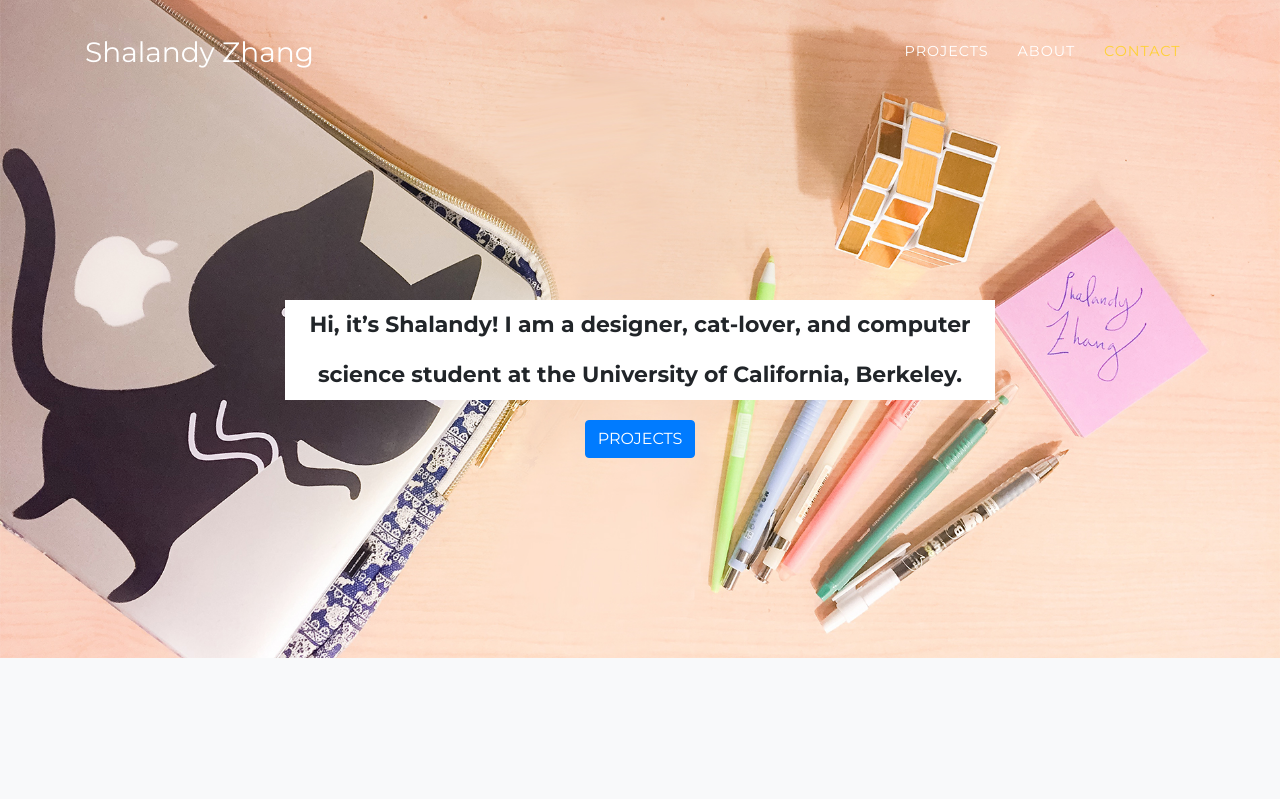
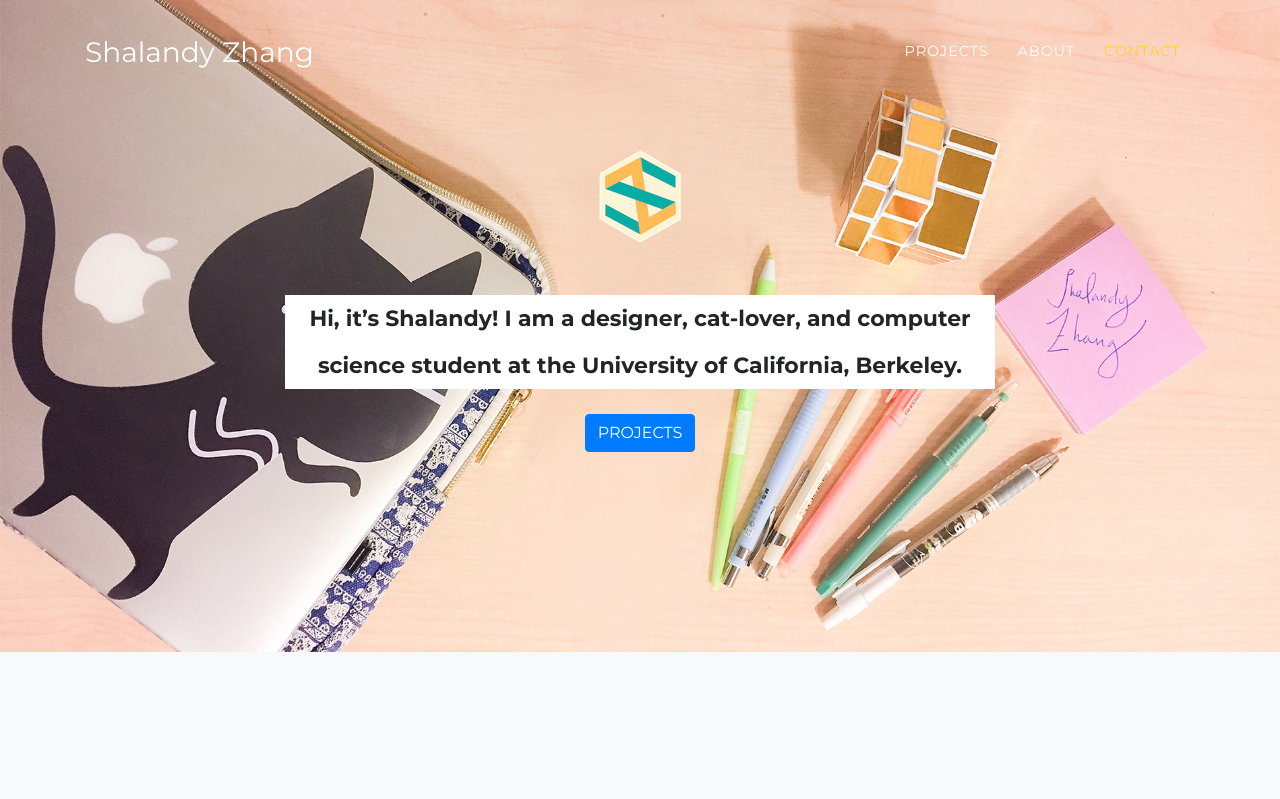
Before and after one commit to shalandy/shalandy.github.io, a website with bundled scripts: page index.html in a window 1280 px wide. Shown: the top 799 px of the page. Built offline with nearby package versions, Linux system fonts and the light colour scheme; a web font is replaced by a local one.

Commit message:
mobile responsive, contact form to email

```diff
--- a/css/main.css
+++ b/css/main.css
@@ -159,20 +159,17 @@ header.masthead {
   header.masthead .logo {
     padding-left: 200px;
     padding-right: 200px;
-    padding-top: 150px;
-    padding-bottom: 100px; }
+    padding-top: 75px; }
   header.masthead .intro-text {
-    padding-left: 200px;
-    padding-right: 200px;
-    padding-top: 150px;
+    padding-left: 20px;
+    padding-right: 20px;
+    padding-top: 25px;
     padding-bottom: 100px; }
     header.masthead .intro-text .intro-lead-in {
       background-color: white;
-      padding-left: 5px;
-      padding-right: 5px;
-      font-size: 22px;
-      font-weight: 700;
-      line-height: 40px;
+      font-size: 15px;
+      font-weight: 500;
+      line-height: 35px;
       margin-bottom: 25px;
       font-family: 'Montserrat', 'Helvetica Neue', Helvetica, Arial, sans-serif; }
     header.masthead .intro-text .intro-heading {
@@ -183,14 +180,21 @@ header.masthead {
       font-family: 'Montserrat', 'Helvetica Neue', Helvetica, Arial, sans-serif; }
 
 @media (min-width: 768px) {
+  header.masthead .logo {
+    padding-left: 200px;
+    padding-right: 200px;
+    padding-top: 150px; }
   header.masthead .intro-text {
-    padding-top: 300px;
+    padding-left: 200px;
+    padding-right: 200px;
+    padding-top: 50px;
     padding-bottom: 200px; }
     header.masthead .intro-text .intro-lead-in {
+      padding-left: 7px;
+      padding-right: 7px;
       font-size: 22px;
-      font-weight: 700;
-      line-height: 50px;
-      margin-bottom: 20px;
+      line-height: 47px;
+      margin-bottom: 25px;
       font-family: 'Montserrat', 'Helvetica Neue', Helvetica, Arial, sans-serif; }
     header.masthead .intro-text .intro-heading {
       font-size: 22px;
--- a/index.html
+++ b/index.html
@@ -60,9 +60,12 @@
     <!-- Header -->
     <header class="masthead">
       <div class="container">
+        <div class="logo">
+          <img class="img-fluid" src="img/mylogo.png" alt="">
+        </div>
         <div class="intro-text">
-          <div class="intro-lead-in">Hi, it’s Shalandy! I am a designer, cat-lover,
-            and computer science student at the University of California, Berkeley.</div>
+          <div class="intro-lead-in"><strong>Hi, it’s Shalandy! I am a designer, cat-lover,
+            and computer science student at the University of California, Berkeley.</strong></div>
           <!-- <div class="intro-heading text-uppercase">
             Welcome to my personal page!</div>-->
           <a class="btn btn-primary btn-xl text-uppercase js-scroll-trigger" href="#portfolio">Projects</a>
@@ -248,7 +251,7 @@
                     <p class="text-muted">
                       Berkeley, CA </br>
                       B.A. Computer Science </br>
-                      GPA: 3.95
+                      GPA: 3.96
                     </p>
                   </div>
                 </div>
@@ -430,7 +433,15 @@
           </div>
         </div>
         <div class="row">
-          <div class="col-lg-12">
+          <div class="col-lg-12 text-center">
+            <a href="mailto:shalandy@berkeley.edu?">
+              <span class="fa-stack fa-5x">
+                <i class="fa fa-circle fa-stack-2x text-primary"></i>
+                <i class="fa fa-envelope fa-stack-1x fa-inverse"></i>
+              </span>
+              <h4 class="service-heading">Email Me!</h4>
+              </a>
+              <!--
             <form id="contactForm" name="sentMessage" novalidate>
               <div class="row">
                 <div class="col-md-6">
@@ -461,6 +472,7 @@
               </div>
             </form>
           </div>
+        -->
         </div>
       </div>
     </section>
```
Also changed, not shown: img/mylogo.png (added), 5 other files.
